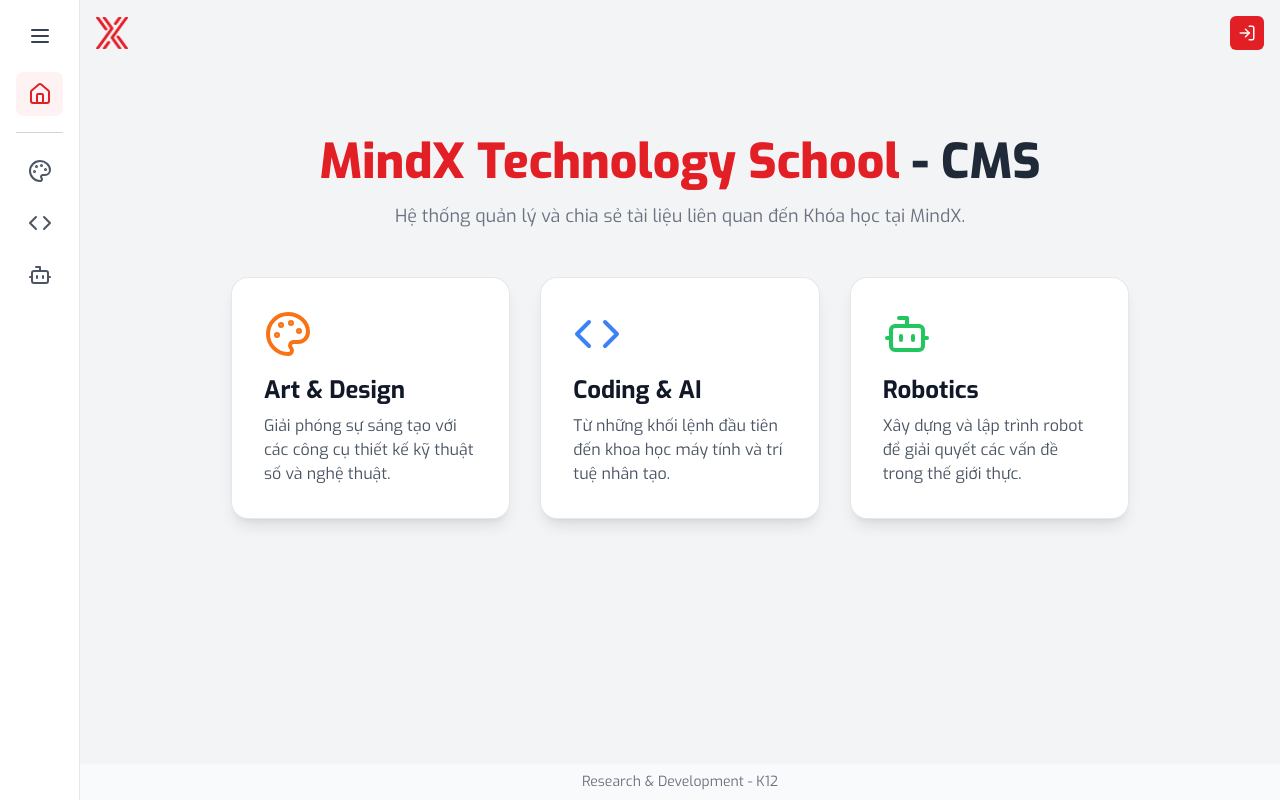
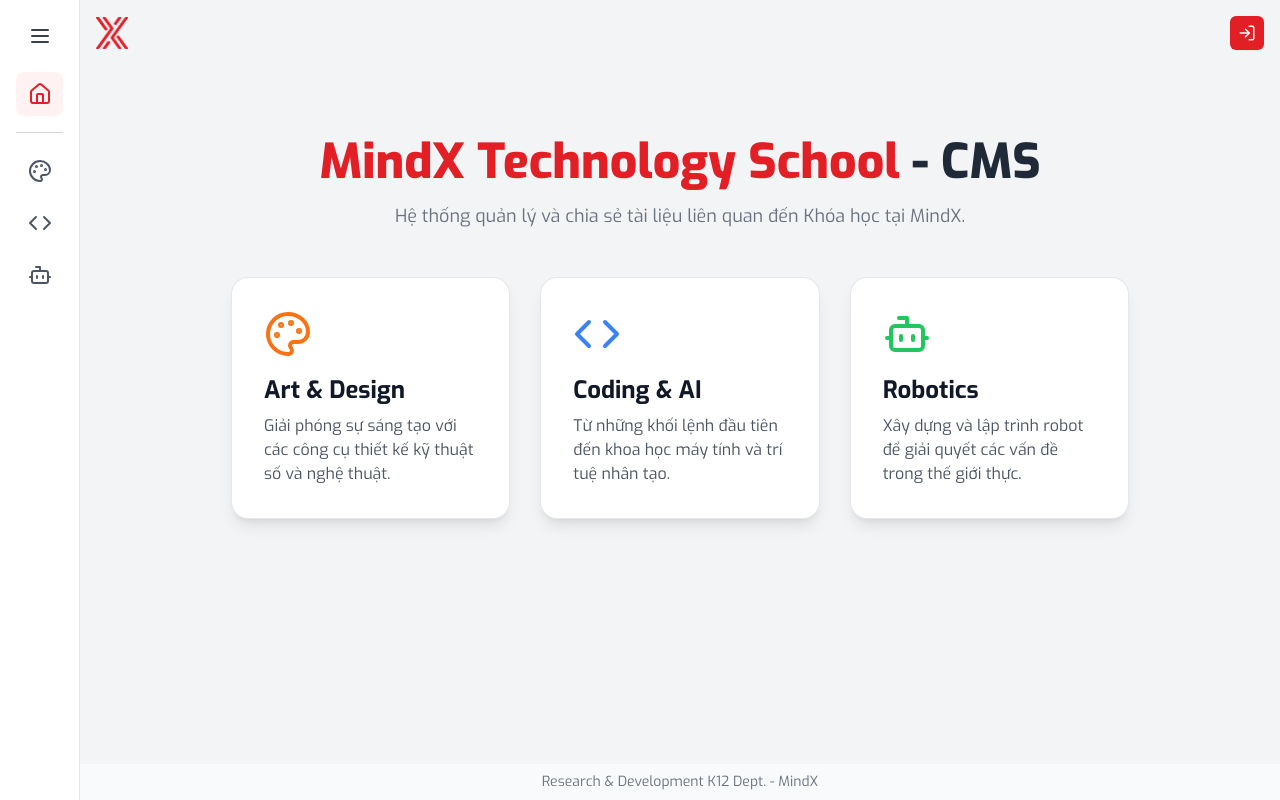
Before and after one commit to hieu1966hn/K12-mindx-cms, a React (Vite) app: page / in a window 1280 px wide. Built offline with nearby package versions, Linux system fonts and the light colour scheme.

Commit message:
footer info

```diff
--- a/App.tsx
+++ b/App.tsx
@@ -22,7 +22,7 @@
         <Header onMobileMenuOpen={() => setMobileMenuOpen(true)} />
         <MainContent />
         <footer className="text-center p-2 text-sm text-gray-500 dark:text-gray-400">
-            Research & Development - K12
+            Research & Development K12 Dept. - MindX
         </footer>
       </div>
     </div>
```
